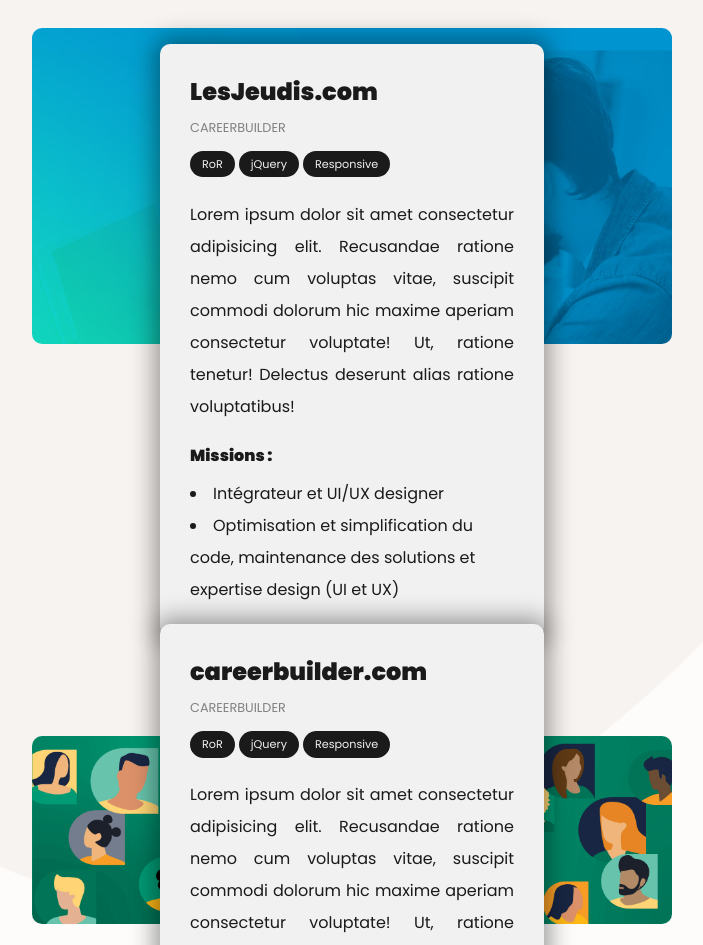
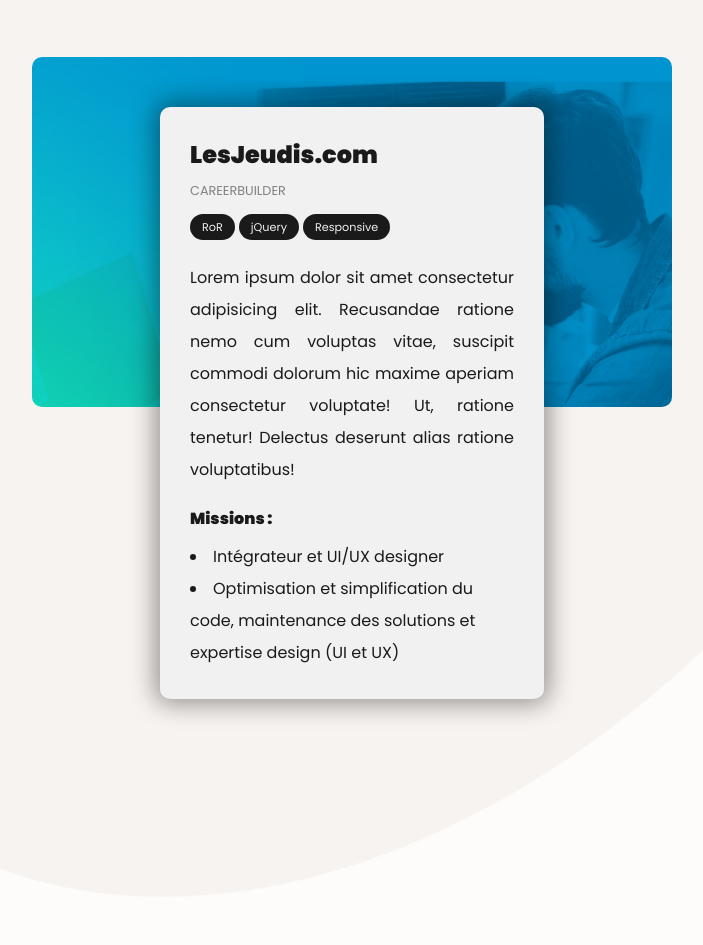
Before and after one commit to NicolasGabbani/my-portfolio, a Vue app: page /career in a window 1280 px wide. Shown: the part 220-1165 px from the top of the page, without its empty margins (288-991 px from the left). Built offline with nearby package versions, Linux system fonts and the light colour scheme; a web font is replaced by a local one.

Commit message:
Career page WIP

```diff
--- a/src/views/Career.vue
+++ b/src/views/Career.vue
@@ -2,10 +2,11 @@
   <div class="content">
     <div class="design-circle"></div>
     <h1>ma carrière</h1>
-    <div class="separator small-separator">
-      <img class="img" :src="require(`@/images/lesjeudis.jpg`)" alt="LesJeudis.com">
+    <div class="sub-title">J'ai travaillé pour CareerBuilder pendant 6 ans.</div>
+    <div class="separator small-separator" data-aos="zoom-in-up" data-aos-offset="100">
+      <div class="bg-img" :style="{ backgroundImage: `url(${require(`@/images/lesjeudis.jpg`)})` }"></div>
       <div class="bg-white">
-        <h2>LesJeudis.com</h2>
+        <h2><a href="https://www.lesjeudis.com/" target="_blank">LesJeudis.com</a></h2>
         <div class="society">careerbuilder</div>
         <p>
           <span class="tag">RoR</span>
@@ -20,11 +21,29 @@
         </ul>
       </div>
     </div>
-    <div class="separator">
-      <img class="img" :src="require(`@/images/careerbuilder.png`)" alt="careerbuilder.com">
+    <div class="separator" data-aos="zoom-in-up" data-aos-offset="100">
+      <div class="bg-img" :style="{ backgroundImage: `url(${require(`@/images/careerbuilder.png`)})` }"></div>
       <div class="bg-white">
-        <h2>careerbuilder.com</h2>
+        <h2><a href="https://www.careerbuilder.com/" target="_blank">careerbuilder.com</a></h2>
         <div class="society">careerbuilder</div>
+        <p>
+          <span class="tag">RoR</span>
+          <span class="tag">jQuery</span>
+          <span class="tag">Responsive</span>
+        </p>
+        <p>Lorem ipsum dolor sit amet consectetur adipisicing elit. Recusandae ratione nemo cum voluptas vitae, suscipit commodi dolorum hic maxime aperiam consectetur voluptate! Ut, ratione tenetur! Delectus deserunt alias ratione voluptatibus!</p>
+        <h4>Missions :</h4>
+        <ul>
+          <li>Intégrateur et UI/UX designer</li>
+          <li>Optimisation et simplification du code, maintenance des solutions et expertise design (UI et UX)</li>
+        </ul>
+      </div>
+    </div>
+    <div class="separator" data-aos="zoom-in-up" data-aos-offset="100">
+      <div class="bg-img" :style="{ backgroundImage: `url(${require(`@/images/jobmedic.jpg`)})` }"></div>
+      <div class="bg-white">
+        <h2><a href="https://www.jobmedic.co.uk/" target="_blank">jobmedic.co.uk</a></h2>
+        <div class="society">Job Medic</div>
         <p>
           <span class="tag">RoR</span>
           <span class="tag">jQuery</span>
@@ -41,11 +60,27 @@
   </div>
 </template>
 
+<script>
+import AOS from 'aos'
+import 'aos/dist/aos.css'
+import Rellax from 'rellax'
+export default {
+  mounted() {
+    AOS.init()
+    new Rellax('.rellax')
+  }
+}
+</script>
+
 <style lang="sass" scoped>
-  .img
-    display: block
-    width: 50vw
+  .bg-img
+    height: 350px
+    width: 100%
     border-radius: 10px
+
+    background-repeat: no-repeat
+    background-size: cover
+    background-position: center center
   .society
     color: grey
     text-transform: uppercase
```
Also changed, not shown: src/images/jobmedic.jpg (added).
